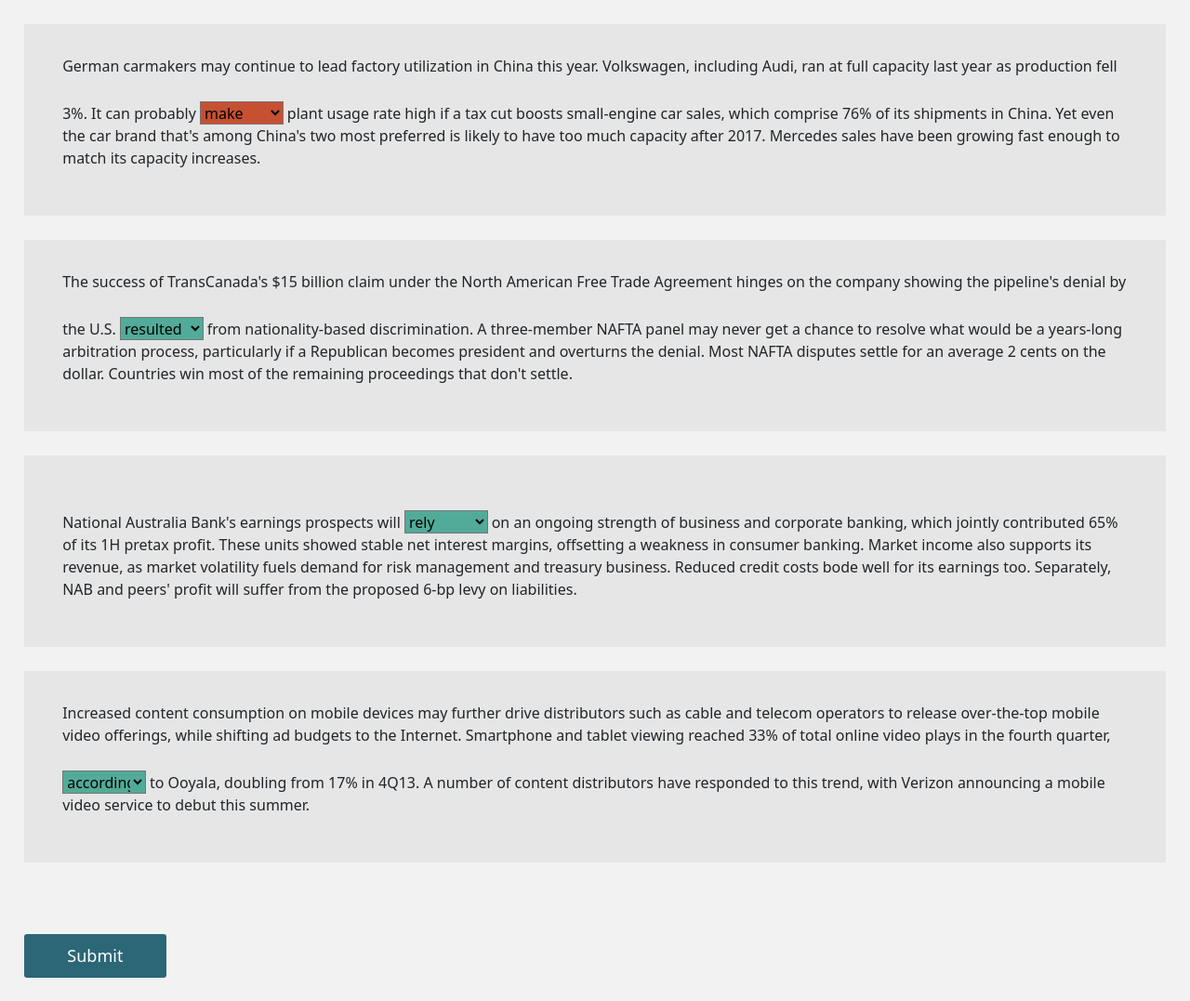
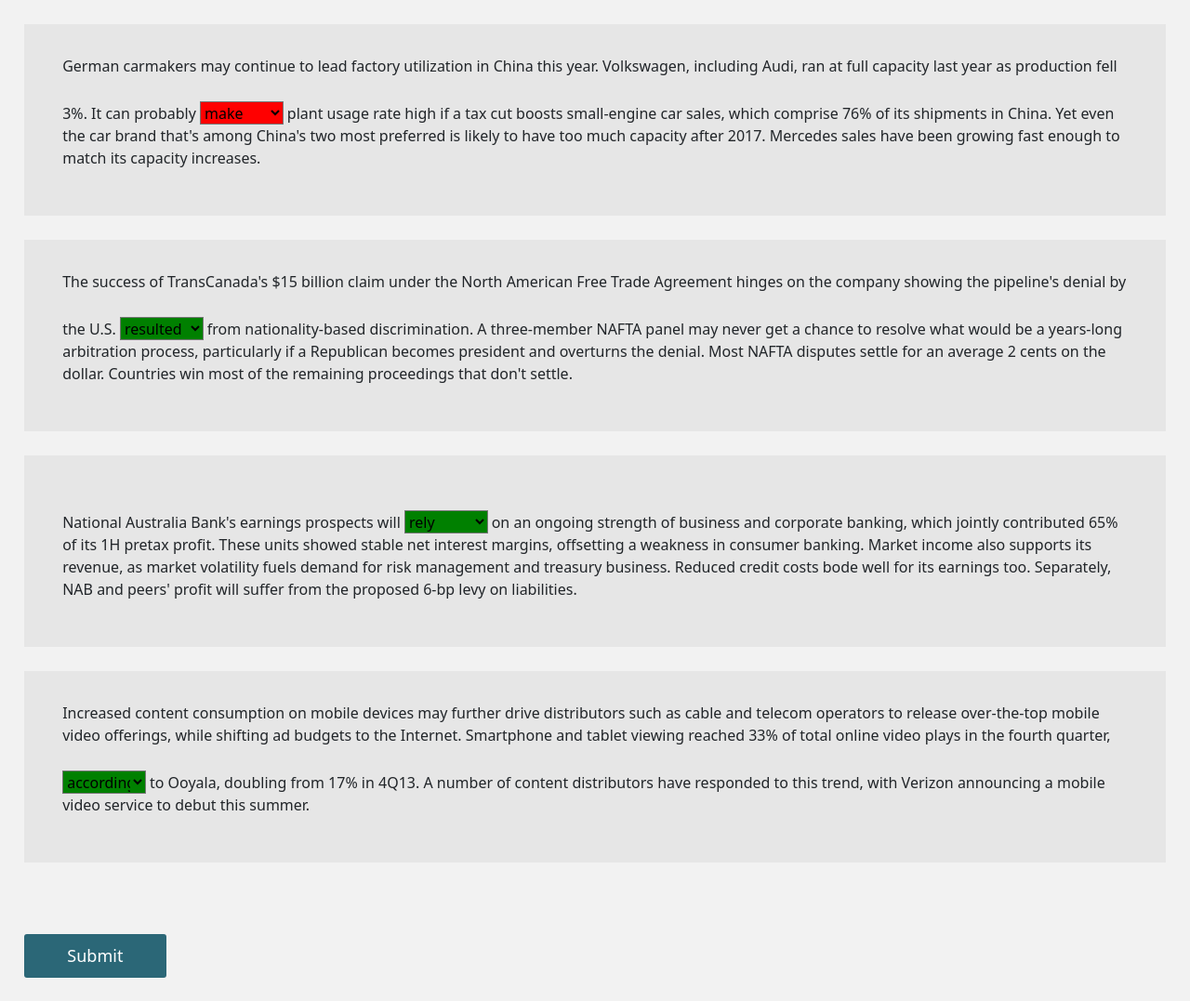
Before and after one commit to mohadesehjm/Predict_MissingWords, a Django app: page / in a window 1280 px wide. Shown: the whole page at 93% size. Run offline with Django 3.2, Linux system fonts and the light colour scheme; a user stored in the database is signed in; data comes from the database, SQL or seed files in the repository; both versions use the stored data as it was after the commit.

Commit message:
editColor

```diff
--- a/Prediction-Missing-Words/questions/static/questions/styles.css
+++ b/Prediction-Missing-Words/questions/static/questions/styles.css
@@ -18,10 +18,10 @@
     cursor: pointer;
 }
 .sel-correct{
-    background-color: #52ab98;
+    background-color: #008000;
 }
 .sel-NotCorrect{
-    background-color: #c65032;
+    background-color: #FF0000;
 }
 
 .sentence{
```
Also changed, not shown: Prediction-Missing-Words/db.sqlite3.
